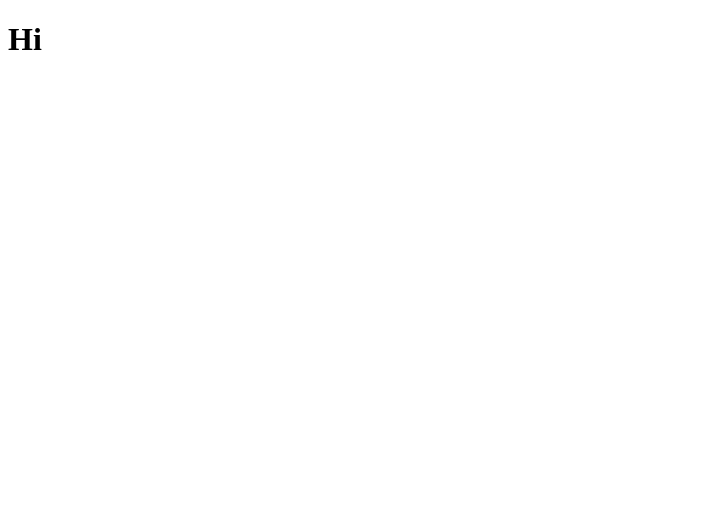
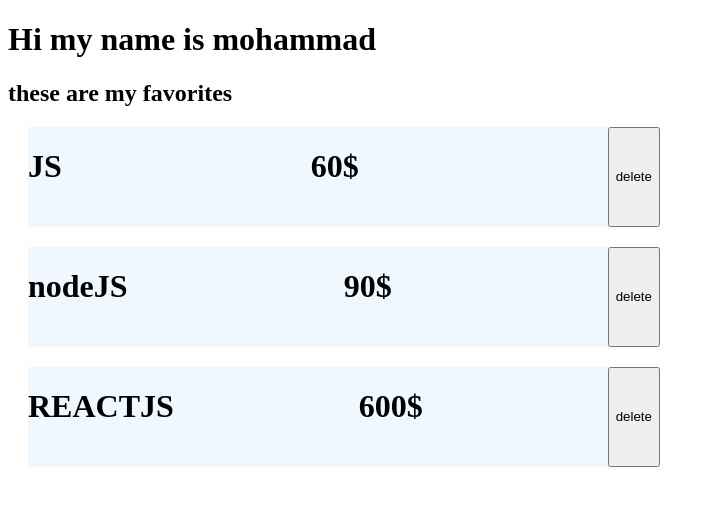
Before and after one commit to MMPgenave/shop, a React (Create React App) app: page / in a window 1280 px wide. Shown: the top 506 px of the page, without its empty margins (0-715 px from the left). Built offline with nearby package versions, Linux system fonts and the light colour scheme.

Commit message:
creating a list of products aand also add the delete button for each and every product

```diff
--- a/src/App.js
+++ b/src/App.js
@@ -1,11 +1,34 @@
+import { Component } from "react";
+import data from "./data";
+import { Product } from "./Product";
+class App extends Component {
+  constructor(props) {
+    super(props);
+    this.state = {
+      name: "mohammad",
+      info: data,
+      removeItem: (I) => {
 
+          console.log("remove function initialized!")
+       const newdata = data.filter(Index => {
+          return Index.id !== I
+        });
+        this.setState({...this.state, info: newdata });
 
-function App() {
-  return (
-    <div className="App">
-     <h1>Hi</h1>
-    </div>
-  );
+        }
+    };
+  }
+
+  render() {
+    return (
+      <>
+        <h1>Hi my name is {this.state.name}</h1>
+        <h2>these are my favorites</h2>
+        {<Product info={this.state.info} removefcn={this.state.removeItem}/>}
+
+      </>
+    );
+  }
 }
 
 export default App;
--- /dev/null
+++ b/src/Product.js
@@ -0,0 +1,19 @@
+import React from "react";
+import "./style.css"
+export const Product = (props) => {
+
+  return (
+    <>
+
+          {props.info.map(I => {
+              return (
+                <div key={I.id} className="item_container">
+                  <h1>{I.name}</h1>
+                      <h1>{I.price}</h1>
+                      <button type="button" className="btn" onClick={()=>{props.removefcn(I.id)}}>delete</button>
+                </div>
+              );
+          })}
+    </>
+  );
+};
--- /dev/null
+++ b/src/data.js
@@ -0,0 +1,7 @@
+const data = [
+  { id: 1, name: "JS", price: "60$" },
+  { id: 2, name: "nodeJS", price: "90$" },
+  { id: 3, name: "REACTJS", price: "600$" },
+];
+
+export default data;
--- /dev/null
+++ b/src/style.css
@@ -0,0 +1,10 @@
+
+.item_container {
+    width: 50%;
+    height: 100px;
+display: flex;
+flex-direction: row;
+background-color: aliceblue;
+justify-content: space-between;
+margin:20px;
+}
```
